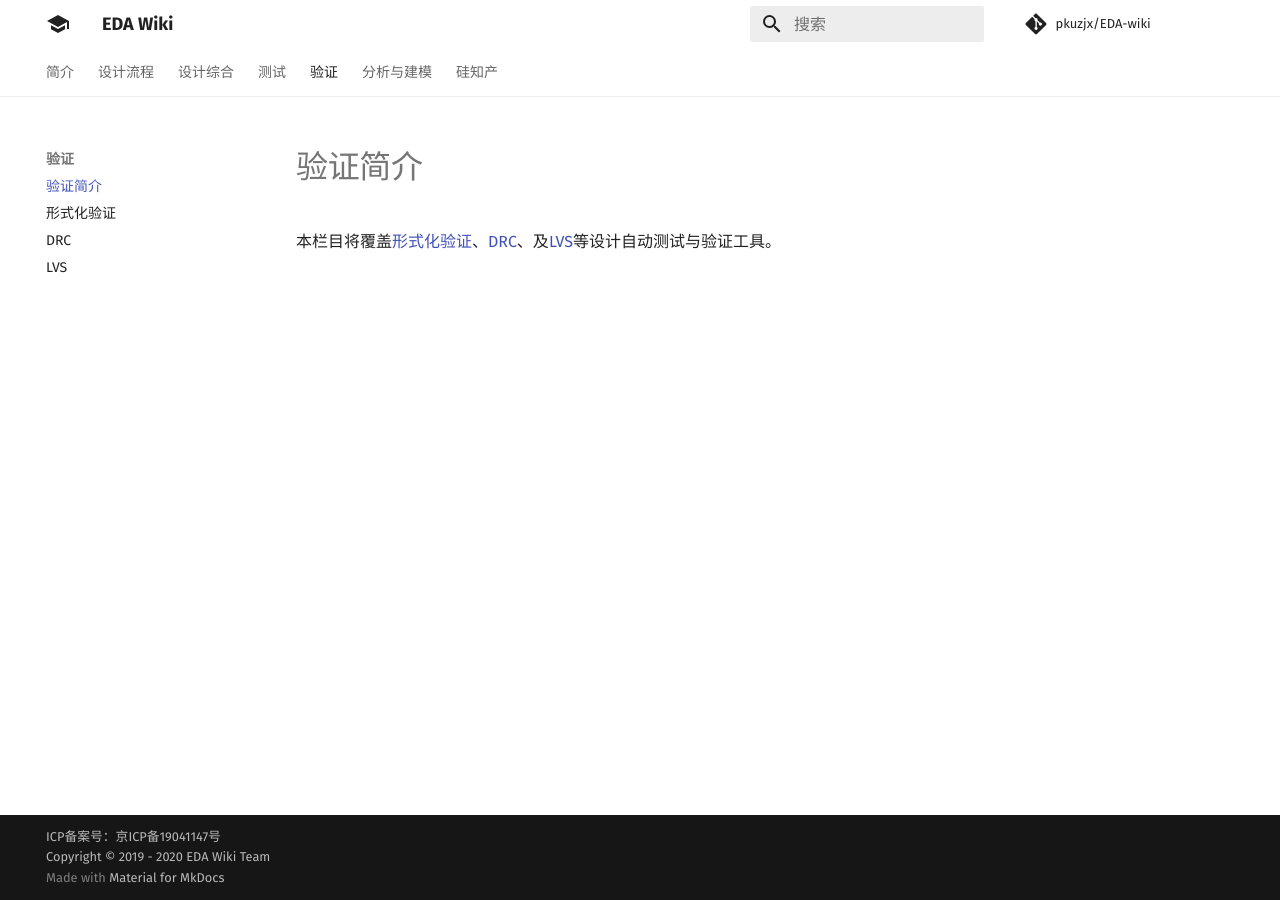
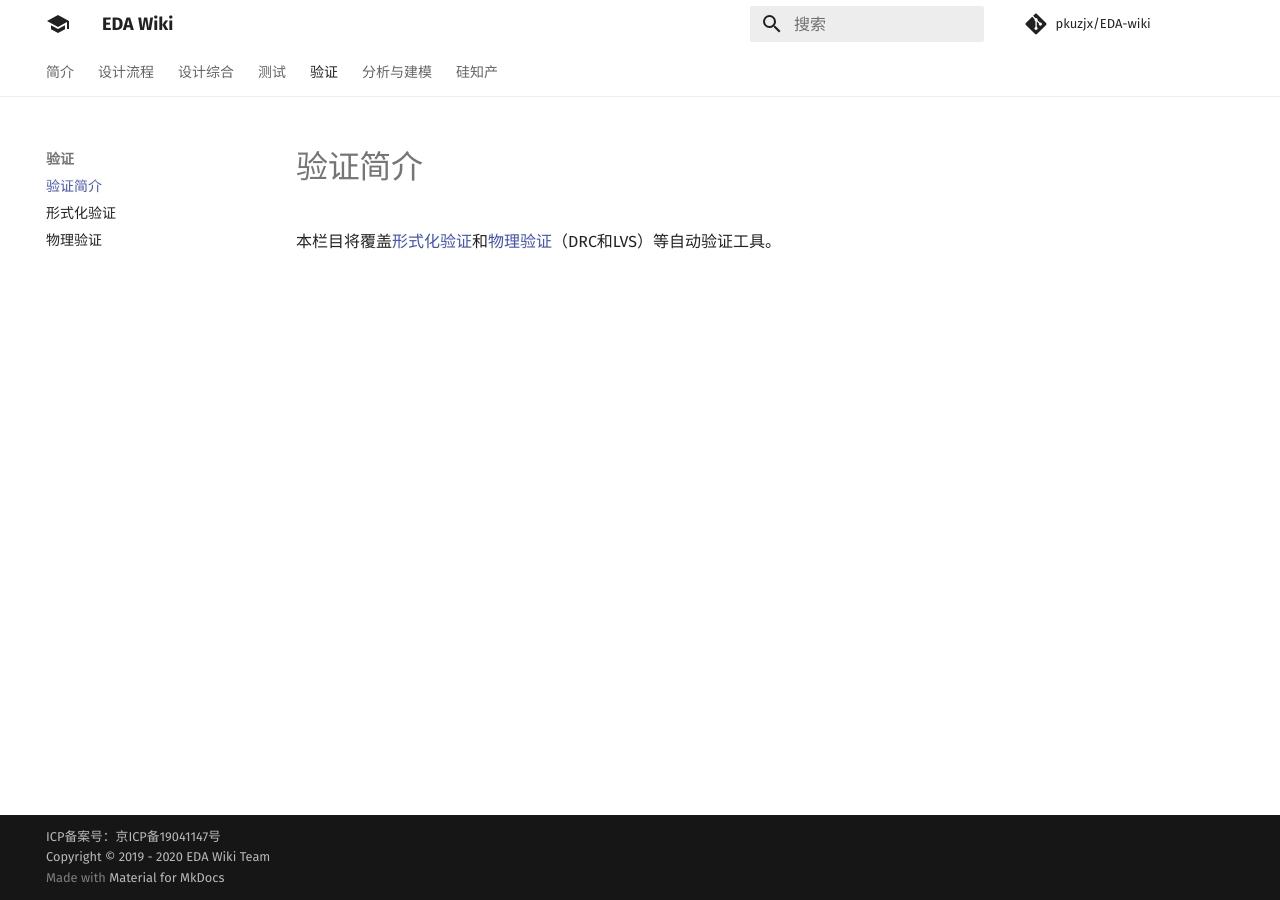
Before and after one commit to daitoto/EDA-wiki, an MkDocs documentation site: the page built from docs/verification/index.md, in a window 1280 px wide. Built offline with MkDocs 1.6.1 and Material for MkDocs 9.7.7, drawn with Linux system fonts in a browser that asks for light colours; comment, search, counter and statistics services are not loaded.

Commit message:
Update physical verification

```diff
--- a/docs/verification/index.md
+++ b/docs/verification/index.md
@@ -1 +1 @@
-本栏目将覆盖[形式化验证](formal.md)、[DRC](drc.md)、及[LVS](lvs.md)等设计自动测试与验证工具。
+本栏目将覆盖[形式化验证](formal.md)和[物理验证](physical.md)（DRC和LVS）等自动验证工具。
--- a/mkdocs.yml
+++ b/mkdocs.yml
@@ -49,8 +49,7 @@ nav:
   - 验证:
     - 验证简介: verification/index.md
     - 形式化验证: verification/formal.md
-    - DRC: verification/drc.md
-    - LVS: verification/lvs.md
+    - 物理验证: verification/physical.md
 
   - 分析与建模:
     - 分析与建模简介: analysis/index.md
```
Also changed, not shown: docs/verification/lvs.md (deleted, +0 -3 lines), docs/verification/physical.md (added, +5 -0 lines), docs/verification/drc.md (deleted).
